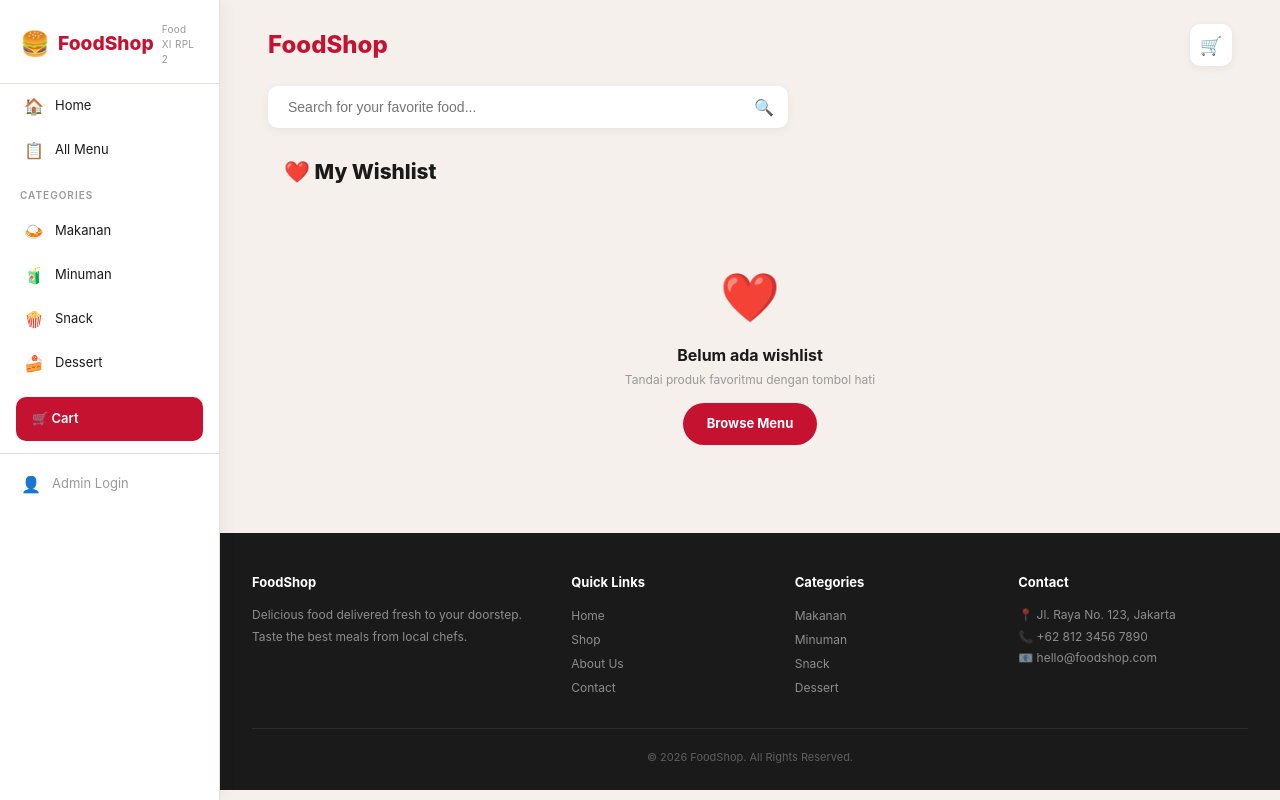
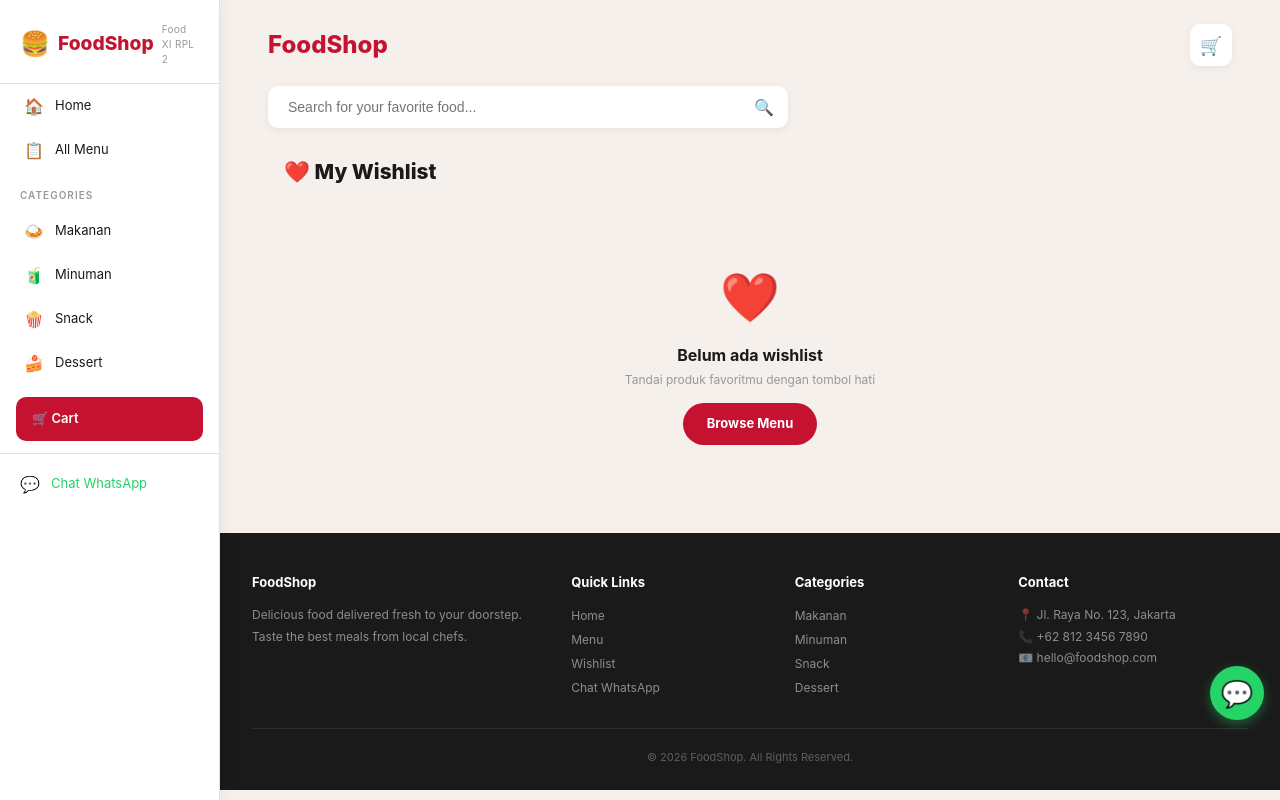
Before and after one commit to hernandezj4/foodshop, a PHP site: page /customer/wishlist/index.php in a window 1280 px wide. Run offline with PHP 8.4, Linux system fonts and the light colour scheme; data comes from the database, SQL or seed files in the repository.

Commit message:
Remove admin login, add WhatsApp contact, floating WA button, checkout-focused UX
- Desktop sidebar: Replace admin login → WhatsApp chat link
- Bottom nav: Replace Profile → WhatsApp direct link
- Footer: Update links (Wishlist, WhatsApp instead of About/Contact)
- Homepage promo: Change to WhatsApp order CTA
- New: Floating WhatsApp button (green bubble, always visible)
- Website now focused purely on customer checkout experience

```diff
--- a/includes/customer_layout.php
+++ b/includes/customer_layout.php
@@ -52,8 +52,8 @@ function customerHeader() {
         <span class="badge cart-badge" style="<?= $cartCount>0?'':'display:none' ?>"><?= $cartCount ?></span>
     </a>
     <div class="desk-nav-bottom">
-        <a href="<?= APP_URL ?>/admin/auth/login.php">
-            <span class="icon">👤</span> Admin Login
+        <a href="https://wa.me/<?= WA_NUMBER ?>?text=Halo%20FoodShop%2C%20saya%20mau%20tanya-tanya" target="_blank" style="display:flex;align-items:center;gap:10px;padding:10px 16px;color:#25D366;font-size:13px;border-left:3px solid transparent;text-decoration:none">
+            <span class="icon">💬</span> Chat WhatsApp
         </a>
     </div>
 </nav>
@@ -115,9 +115,9 @@ function customerFooter() {
         <span class="icon">❤️</span>
         <span class="label">Wishlist</span>
     </a>
-    <a href="<?= APP_URL ?>/admin/auth/login.php" class="nav-item">
-        <span class="icon">👤</span>
-        <span class="label">Profile</span>
+    <a href="https://wa.me/<?= WA_NUMBER ?>?text=Halo%20FoodShop%2C%20saya%20mau%20pesan%20makanan" target="_blank" class="nav-item">
+        <span class="icon">💬</span>
+        <span class="label">WhatsApp</span>
     </a>
 </nav>
 
@@ -132,9 +132,9 @@ function customerFooter() {
             <div class="desk-footer-col">
                 <h4>Quick Links</h4>
                 <a href="<?= APP_URL ?>">Home</a>
-                <a href="<?= APP_URL ?>/customer/products/">Shop</a>
-                <a href="#">About Us</a>
-                <a href="#">Contact</a>
+                <a href="<?= APP_URL ?>/customer/products/">Menu</a>
+                <a href="<?= APP_URL ?>/customer/wishlist/">Wishlist</a>
+                <a href="https://wa.me/<?= WA_NUMBER ?>" target="_blank">Chat WhatsApp</a>
             </div>
             <div class="desk-footer-col">
                 <h4>Categories</h4>
@@ -159,6 +159,9 @@ function customerFooter() {
 <!-- Mobile Footer Spacer -->
 <div class="footer-space"></div>
 
+<!-- Floating WhatsApp Button -->
+<a href="https://wa.me/<?= WA_NUMBER ?>?text=Halo%20FoodShop%2C%20saya%20mau%20pesan%20makanan" target="_blank" style="position:fixed;bottom:80px;right:16px;width:54px;height:54px;background:#25D366;border-radius:50%;display:flex;align-items:center;justify-content:center;font-size:26px;color:#fff;box-shadow:0 4px 12px rgba(37,211,102,.4);z-index:99;text-decoration:none;transition:.2s" onmouseover="this.style.transform='scale(1.1)'" onmouseout="this.style.transform='scale(1)'">💬</a>
+
 <script>var APP_URL='<?= APP_URL ?>';</script>
 <script src="<?= APP_URL ?>/js/app.js"></script>
 </body>
```
Also changed, not shown: public/index.php (+9 -9 lines).
